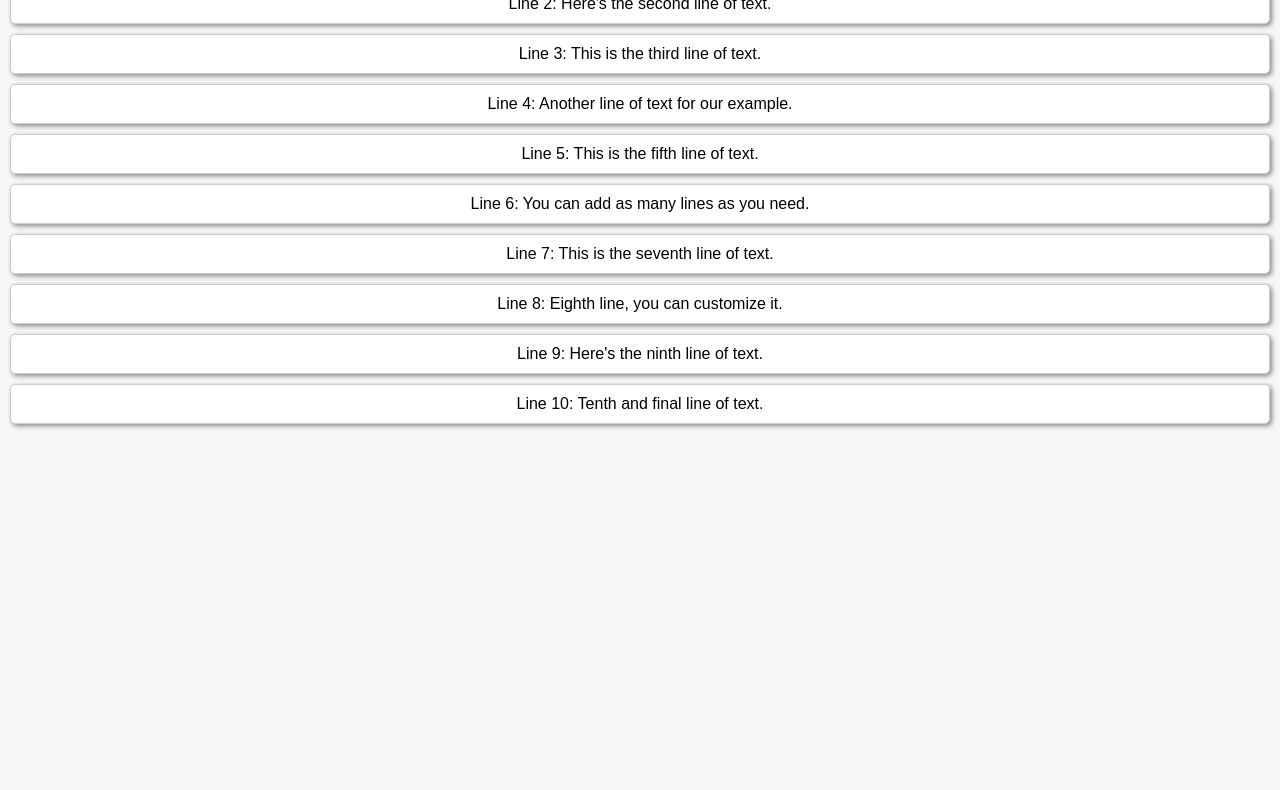
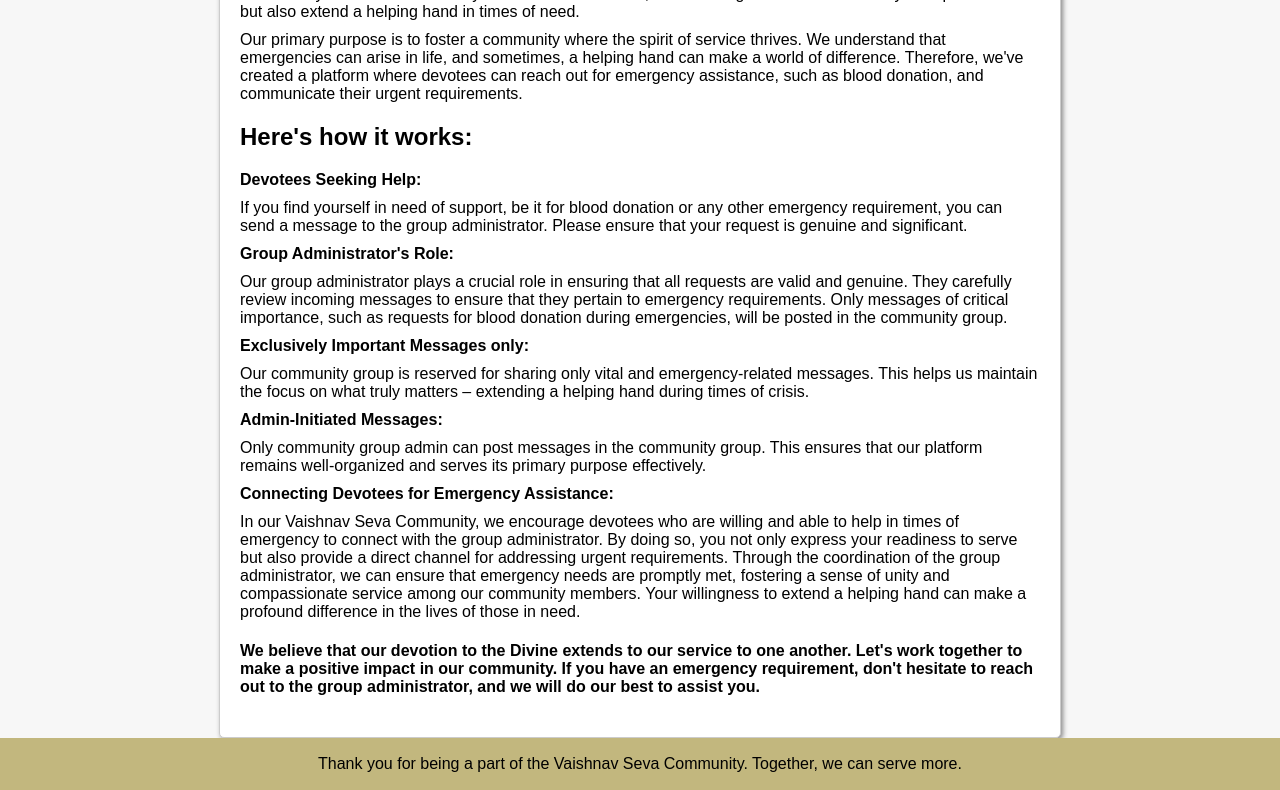
Before and after one commit to sonalivts/sonalivts.github.io, a plain HTML site: page index.html in a window 1280 px wide. Shown: the part 166-956 px from the top of the page. Before the commit the page ends 800 px from the top, so only its background shows below. Drawn offline with Linux system fonts and the light colour scheme.

Commit message:
Update index.html

```diff
--- a/index.html
+++ b/index.html
@@ -1,7 +1,9 @@
 <!DOCTYPE html>
 <html>
 <head>
-    <title>Styled Heading and Text</title>
+    <meta charset="UTF-8">
+    <meta name="viewport" content="width=device-width, initial-scale=1.0">
+    <title>Vaishnav Seva Community</title>
     <style>
         body {
             font-family: Arial, sans-serif;
@@ -10,32 +12,79 @@
             margin: 0;
             padding: 0;
         }
+
+        header {
+            background-color: #c2b77e;
+            padding: 1px;
+        }
+
         h1 {
             color: #333;
-            background-color: #FFD700;
-            padding: 10px;
         }
-        p {
+
+        h6 {
+            color: #333;
+            font-weight: bold;
+        }
+
+        .container {
+            max-width: 800px;
+            margin: 0 auto;
+            padding: 20px;
             background-color: #fff;
             border: 1px solid #ccc;
-            margin: 10px;
-            padding: 10px;
             border-radius: 5px;
             box-shadow: 2px 2px 5px #888888;
+            text-align: left;
+        }
+
+        .container p {
+            margin: 10px 0;
+        }
+
+        .important {
+            font-weight: bold;
+        }
+
+        footer {
+            background-color: #c2b77e;
+            padding: 1px;
         }
     </style>
 </head>
 <body>
-    <h1>Styled Heading</h1>
-    <p>Line 1: This is the first line of text.</p>
-    <p>Line 2: Here's the second line of text.</p>
-    <p>Line 3: This is the third line of text.</p>
-    <p>Line 4: Another line of text for our example.</p>
-    <p>Line 5: This is the fifth line of text.</p>
-    <p>Line 6: You can add as many lines as you need.</p>
-    <p>Line 7: This is the seventh line of text.</p>
-    <p>Line 8: Eighth line, you can customize it.</p>
-    <p>Line 9: Here's the ninth line of text.</p>
-    <p>Line 10: Tenth and final line of text.</p>
+    <header>
+        <h1>Welcome to the Vaishnav Seva Community</h1>
+        <h5>Hare Krishna</h5>
+    </header>
+
+    <div class="container">
+        <p>A sanctuary of devotees united by faith and service. Here, we come together to serve not only our spiritual ideals but also extend a helping hand in times of need.</p>
+
+        <p>Our primary purpose is to foster a community where the spirit of service thrives. We understand that emergencies can arise in life, and sometimes, a helping hand can make a world of difference. Therefore, we've created a platform where devotees can reach out for emergency assistance, such as blood donation, and communicate their urgent requirements.</p>
+
+        <h2>Here's how it works:</h2>
+
+        <p class="important">Devotees Seeking Help:</p>
+        <p>If you find yourself in need of support, be it for blood donation or any other emergency requirement, you can send a message to the group administrator. Please ensure that your request is genuine and significant.</p>
+
+        <p class="important">Group Administrator's Role:</p>
+        <p>Our group administrator plays a crucial role in ensuring that all requests are valid and genuine. They carefully review incoming messages to ensure that they pertain to emergency requirements. Only messages of critical importance, such as requests for blood donation during emergencies, will be posted in the community group.</p>
+
+        <p class="important">Exclusively Important Messages only:</p>
+        <p>Our community group is reserved for sharing only vital and emergency-related messages. This helps us maintain the focus on what truly matters – extending a helping hand during times of crisis.</p>
+
+        <p class="important">Admin-Initiated Messages:</p>
+        <p>Only community group admin can post messages in the community group. This ensures that our platform remains well-organized and serves its primary purpose effectively.</p>
+
+        <p class="important">Connecting Devotees for Emergency Assistance:</p>
+        <p>In our Vaishnav Seva Community, we encourage devotees who are willing and able to help in times of emergency to connect with the group administrator. By doing so, you not only express your readiness to serve but also provide a direct channel for addressing urgent requirements. Through the coordination of the group administrator, we can ensure that emergency needs are promptly met, fostering a sense of unity and compassionate service among our community members. Your willingness to extend a helping hand can make a profound difference in the lives of those in need.</p>
+
+        <h4>We believe that our devotion to the Divine extends to our service to one another. Let's work together to make a positive impact in our community. If you have an emergency requirement, don't hesitate to reach out to the group administrator, and we will do our best to assist you.</h4>
+    </div>
+
+    <footer>
+        <p>Thank you for being a part of the Vaishnav Seva Community. Together, we can serve more.</p>
+    </footer>
 </body>
 </html>
```
